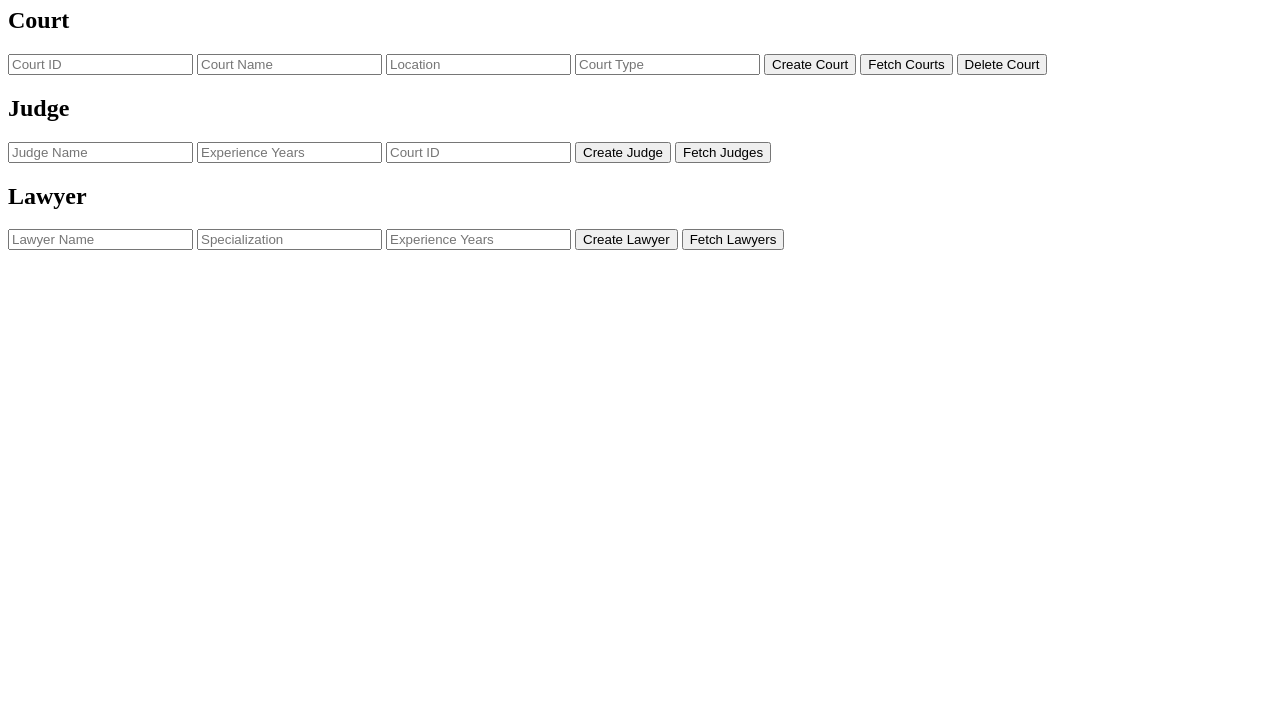
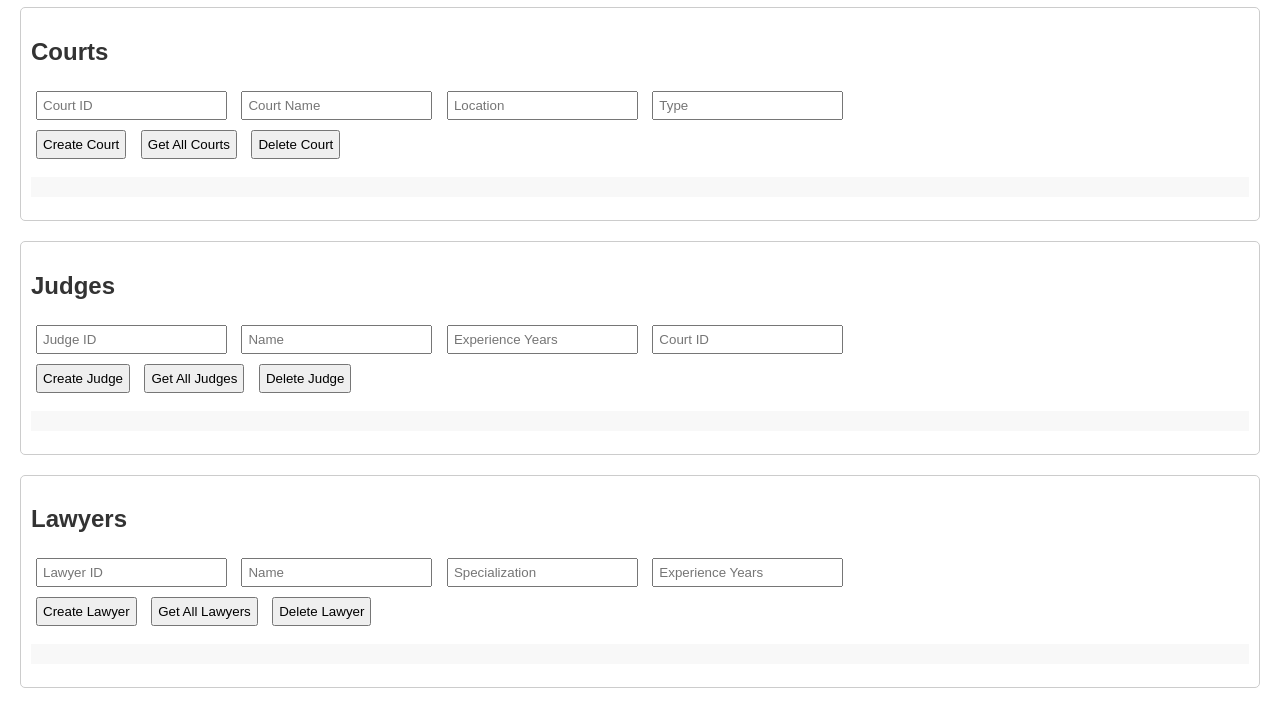
Before and after one commit to supersam300/restfull-api-dbms-courtDB-project, a website: page public/test.html in a window 1280 px wide. Shown: the part 73-800 px from the top of the page. Drawn offline with Linux system fonts and the light colour scheme.

Commit message:
html file updated, design and routes. use for reference

```diff
--- a/public/test.html
+++ b/public/test.html
@@ -2,54 +2,73 @@
 <html lang="en">
 <head>
   <meta charset="UTF-8" />
-  <title>Court Management System API Tester</title>
+  <title>Court Management System</title>
+  <style>
+    body { font-family: Arial; margin: 20px; }
+    section { border: 1px solid #ccc; padding: 10px; margin-bottom: 20px; border-radius: 5px; }
+    h2 { color: #333; }
+    input, button { margin: 5px; padding: 5px; }
+    pre { background-color: #f8f8f8; padding: 10px; }
+  </style>
 </head>
 <body>
-  <h1>Court Management System API Tester</h1>
 
-  <h2> Court</h2>
-  <input type="number" id="courtId" placeholder="Court ID" />
-  <input type="text" id="courtName" placeholder="Court Name" />
-  <input type="text" id="courtLocation" placeholder="Location" />
-  <input type="text" id="courtType" placeholder="Court Type" />
-  <button onclick="createCourt()">Create Court</button>
-  <button onclick="fetchCourts()">Fetch Courts</button>
-  <button onclick="deleteCourt()">Delete Court</button>
-  <pre id="courtRes"></pre>
+  <h1>Court Management System</h1>
 
+  <!-- Court Section -->
+  <section>
+    <h2>Courts</h2>
+    <input id="courtId" type="number" placeholder="Court ID" />
+    <input id="courtName" type="text" placeholder="Court Name" />
+    <input id="courtLocation" type="text" placeholder="Location" />
+    <input id="courtType" type="text" placeholder="Type" />
+    <br>
+    <button onclick="createCourt()">Create Court</button>
+    <button onclick="fetchCourts()">Get All Courts</button>
+    <button onclick="deleteCourt()">Delete Court</button>
+    <pre id="courtRes"></pre>
+  </section>
 
+  <!-- Judge Section -->
+  <section>
+    <h2>Judges</h2>
+    <input id="judgeId" type="number" placeholder="Judge ID" />
+    <input id="judgeName" type="text" placeholder="Name" />
+    <input id="judgeExp" type="number" placeholder="Experience Years" />
+    <input id="judgeCourtId" type="number" placeholder="Court ID" />
+    <br>
+    <button onclick="createJudge()">Create Judge</button>
+    <button onclick="fetchJudges()">Get All Judges</button>
+    <button onclick="deleteJudge()">Delete Judge</button>
+    <pre id="judgeRes"></pre>
+  </section>
 
-  <h2> Judge</h2>
-  <input type="text" id="judgeName" placeholder="Judge Name" />
-  <input type="number" id="judgeExperience" placeholder="Experience Years" />
-  <input type="number" id="judgeCourtId" placeholder="Court ID" />
-  <button onclick="createJudge()">Create Judge</button>
-  <button onclick="fetchJudges()">Fetch Judges</button>
-  <pre id="judgeRes"></pre>
-
-
-  <h2> Lawyer</h2>
-  <input type="text" id="lawyerName" placeholder="Lawyer Name" />
-  <input type="text" id="lawyerSpecialization" placeholder="Specialization" />
-  <input type="number" id="lawyerExperience" placeholder="Experience Years" />
-  <button onclick="createLawyer()">Create Lawyer</button>
-  <button onclick="fetchLawyers()">Fetch Lawyers</button>
-  <pre id="lawyerRes"></pre>
+  <!-- Lawyer Section -->
+  <section>
+    <h2>Lawyers</h2>
+    <input id="lawyerId" type="number" placeholder="Lawyer ID" />
+    <input id="lawyerName" type="text" placeholder="Name" />
+    <input id="lawyerSpec" type="text" placeholder="Specialization" />
+    <input id="lawyerExp" type="number" placeholder="Experience Years" />
+    <br>
+    <button onclick="createLawyer()">Create Lawyer</button>
+    <button onclick="fetchLawyers()">Get All Lawyers</button>
+    <button onclick="deleteLawyer()">Delete Lawyer</button>
+    <pre id="lawyerRes"></pre>
+  </section>
 
   <script>
-    const judgeURL = 'http://localhost:3000/api/judges';
-    const courtURL = 'http://localhost:3000/api/courts';
-    const lawyerURL = 'http://localhost:3000/api/lawyers';
+    const base = 'http://localhost:3000/api';
 
-    // 1. Create Court
+    // COURT
     async function createCourt() {
       const data = {
-        court_id: document.getElementById('courtId').value,
+        court_id: parseInt(document.getElementById('courtId').value),
         court_name: document.getElementById('courtName').value,
         location: document.getElementById('courtLocation').value,
         court_type: document.getElementById('courtType').value
       };
-      const res = await fetch(courtURL, {
+      const res = await fetch(`${base}/courts`, {
         method: 'POST',
         headers: { 'Content-Type': 'application/json' },
         body: JSON.stringify(data)
@@ -58,15 +77,30 @@
       document.getElementById('courtRes').textContent = JSON.stringify(result, null, 2);
     }
 
+    async function fetchCourts() {
+      const res = await fetch(`${base}/courts`);
+      const result = await res.json();
+      document.getElementById('courtRes').textContent = JSON.stringify(result, null, 2);
+    }
 
-    // 2. Create Judge
+    async function deleteCourt() {
+      const id = document.getElementById('courtId').value;
+      const res = await fetch(`${base}/courts/${id}`, {
+        method: 'DELETE'
+      });
+      const result = await res.json();
+      document.getElementById('courtRes').textContent = JSON.stringify(result, null, 2);
+    }
+
+    // JUDGE
     async function createJudge() {
       const data = {
+        judge_id: parseInt(document.getElementById('judgeId').value),
         name: document.getElementById('judgeName').value,
-        experience_years: document.getElementById('judgeExperience').value,
-        court_id: document.getElementById('judgeCourtId').value
+        experience_years: parseInt(document.getElementById('judgeExp').value),
+        court_id: parseInt(document.getElementById('judgeCourtId').value)
       };
-      const res = await fetch(judgeURL, {
+      const res = await fetch(`${base}/judges`, {
         method: 'POST',
         headers: { 'Content-Type': 'application/json' },
         body: JSON.stringify(data)
@@ -75,14 +109,30 @@
       document.getElementById('judgeRes').textContent = JSON.stringify(result, null, 2);
     }
 
-    // 3. Create Lawyer
+    async function fetchJudges() {
+      const res = await fetch(`${base}/judges`);
+      const result = await res.json();
+      document.getElementById('judgeRes').textContent = JSON.stringify(result, null, 2);
+    }
+
+    async function deleteJudge() {
+      const id = document.getElementById('judgeId').value;
+      const res = await fetch(`${base}/judges/${id}`, {
+        method: 'DELETE'
+      });
+      const result = await res.json();
+      document.getElementById('judgeRes').textContent = JSON.stringify(result, null, 2);
+    }
+
+    // LAWYER
     async function createLawyer() {
       const data = {
+        lawyer_id: parseInt(document.getElementById('lawyerId').value),
         name: document.getElementById('lawyerName').value,
-        specialization: document.getElementById('lawyerSpecialization').value,
-        experience_years: document.getElementById('lawyerExperience').value
+        specialization: document.getElementById('lawyerSpec').value,
+        experience_years: parseInt(document.getElementById('lawyerExp').value)
       };
-      const res = await fetch(lawyerURL, {
+      const res = await fetch(`${base}/lawyers`, {
         method: 'POST',
         headers: { 'Content-Type': 'application/json' },
         body: JSON.stringify(data)
@@ -91,25 +141,19 @@
       document.getElementById('lawyerRes').textContent = JSON.stringify(result, null, 2);
     }
 
-    // 1. Fetch All Courts
-    async function fetchCourts() {
-      const res = await fetch(courtURL);
-      const data = await res.json();
-      document.getElementById('courtRes').textContent = JSON.stringify(data, null, 2);
+    async function fetchLawyers() {
+      const res = await fetch(`${base}/lawyers`);
+      const result = await res.json();
+      document.getElementById('lawyerRes').textContent = JSON.stringify(result, null, 2);
     }
 
-    // 2. Fetch All Judges
-    async function fetchJudges() {
-      const res = await fetch(judgeURL);
-      const data = await res.json();
-      document.getElementById('judgeRes').textContent = JSON.stringify(data, null, 2);
-    }
-
-    // 3. Fetch All Lawyers
-    async function fetchLawyers() {
-      const res = await fetch(lawyerURL);
-      const data = await res.json();
-      document.getElementById('lawyerRes').textContent = JSON.stringify(data, null, 2);
+    async function deleteLawyer() {
+      const id = document.getElementById('lawyerId').value;
+      const res = await fetch(`${base}/lawyers/${id}`, {
+        method: 'DELETE'
+      });
+      const result = await res.json();
+      document.getElementById('lawyerRes').textContent = JSON.stringify(result, null, 2);
     }
   </script>
 </body>
```
